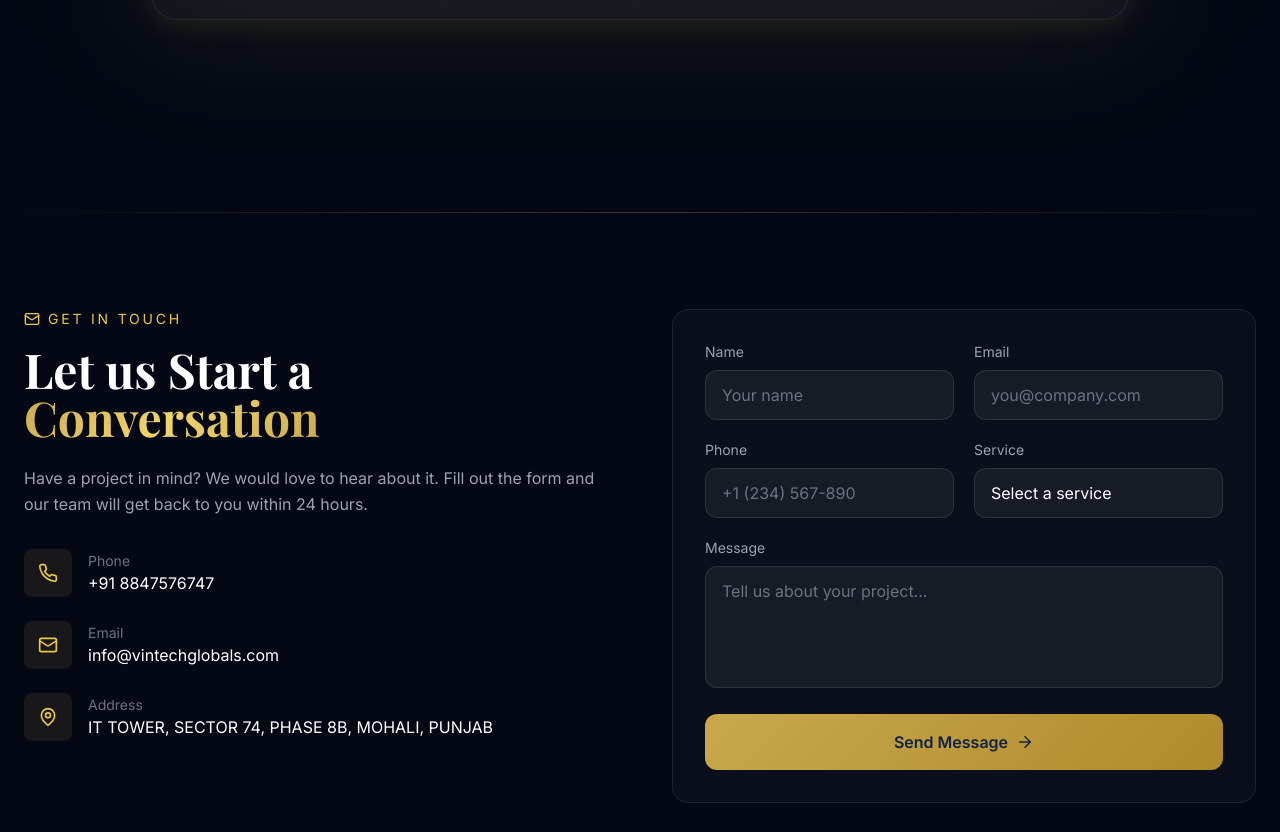
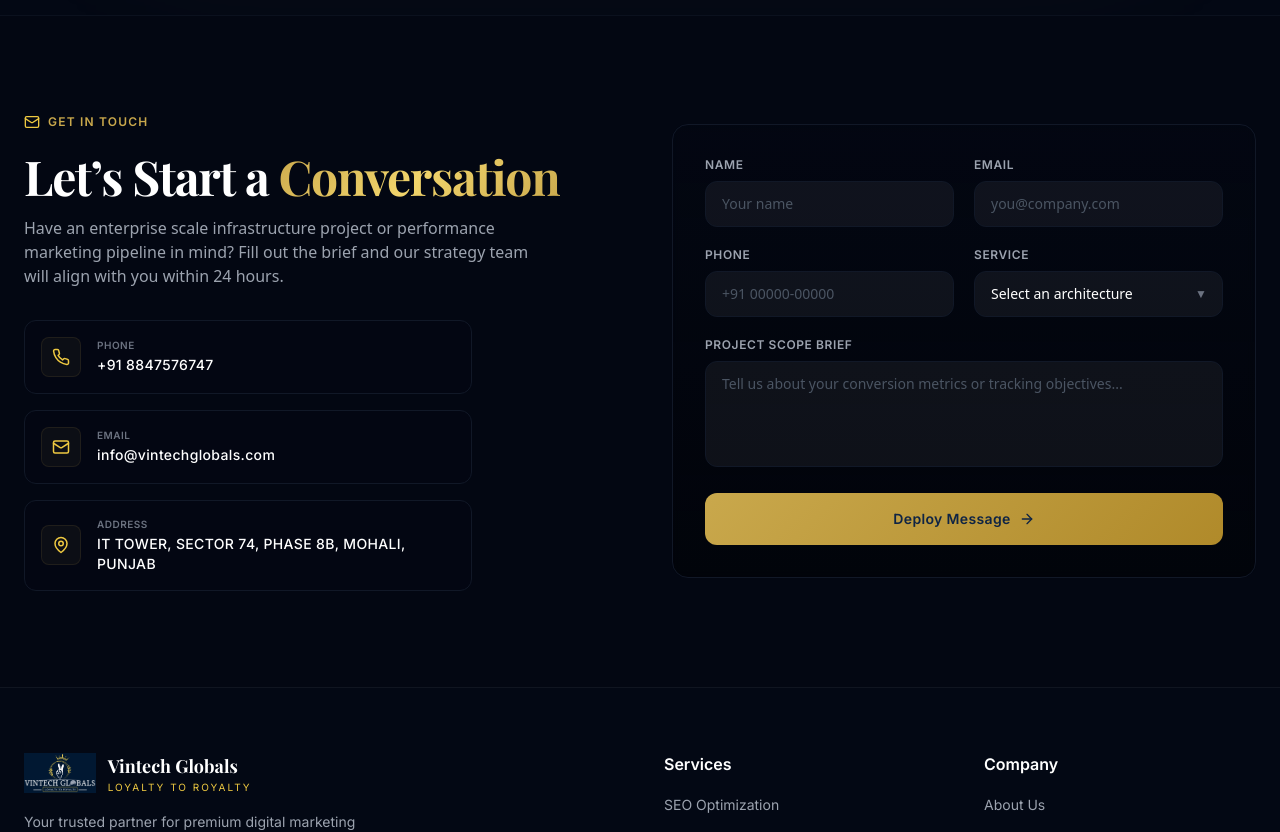
Before and after one commit to parminder17/Vintech-globals-website, a React (Vite) app: page / in a window 1280 px wide. Shown: the part 5778-6610 px from the top of the page. Built offline with nearby package versions, Linux system fonts and the light colour scheme.

Commit message:
Update App.tsx

```diff
--- a/src/App.tsx
+++ b/src/App.tsx
@@ -671,25 +671,23 @@ function Testimonials() {
 // ── CTA Section ──
 function CTASection() {
   return (
-    <section className="py-24 relative">
-      <div className="section-divider mb-24" />
+    <section className="py-24 relative overflow-hidden">
       <div className="max-w-5xl mx-auto px-6">
         <div className="relative animate-on-scroll">
           <div className="absolute -inset-4 bg-gold-500/10 rounded-3xl blur-3xl" />
-          <div className="relative glass-card rounded-3xl p-12 md:p-16 text-center gold-glow border-gold-500/20">
-            <h2 className="font-display text-4xl md:text-5xl font-bold text-white mb-6">
+          <div className="relative rounded-3xl p-12 md:p-16 text-center border border-gold-500/10 bg-gradient-to-b from-gray-950/40 to-black/90 backdrop-blur-md">
+            <h2 className="font-display text-4xl md:text-5xl font-bold text-white mb-6 tracking-tight">
               Ready to <span className="gradient-text">Scale Your Business?</span>
             </h2>
-            <p className="text-gray-400 max-w-2xl mx-auto mb-8 leading-relaxed">
-              Let us create a custom strategy that drives real results for your business.
-              Schedule a free consultation with our experts today.
+            <p className="text-gray-400 max-w-2xl mx-auto mb-8 text-sm md:text-base leading-relaxed font-sans">
+              Let us engineer a custom architectural pipeline that transforms cold digital footprints into verifiable enterprise authority. Schedule a strategic consultation today.
             </p>
             <div className="flex flex-col sm:flex-row items-center justify-center gap-4">
-              <a href="#contact" className="btn-gold px-8 py-4 rounded-full text-base flex items-center gap-2 animate-pulse-glow">
+              <a href="#contact" className="btn-gold px-8 py-4 rounded-full text-base flex items-center gap-2 font-medium tracking-wide">
                 Get a Free Strategy Call
                 <ArrowRight size={18} />
               </a>
-              <a href="tel:+918847576747" className="btn-outline px-8 py-4 rounded-full text-base flex items-center gap-2">
+              <a href="tel:+918847576747" className="btn-outline px-8 py-4 rounded-full text-base flex items-center gap-2 font-medium text-white hover:text-gold-400 border-gray-800 hover:border-gold-500/30 transition-all">
                 <Phone size={18} />
                 Call Us Now
               </a>
@@ -705,145 +703,150 @@ function CTASection() {
 function Contact() {
   const [formState, setFormState] = useState({ name: '', email: '', phone: '', service: '', message: '' });
   const [submitted, setSubmitted] = useState(false);
+
   const handleSubmit = (e: React.FormEvent) => {
     e.preventDefault();
     setSubmitted(true);
     setTimeout(() => setSubmitted(false), 3000);
   };
+
   return (
-    <section id="contact" className="py-24 relative">
-      <div className="section-divider mb-24" />
+    <section id="contact" className="py-24 relative border-t border-gray-900/60 bg-black/10">
       <div className="max-w-7xl mx-auto px-6">
-        <div className="grid lg:grid-cols-2 gap-16">
-          <div className="animate-on-scroll">
-            <div className="inline-flex items-center gap-2 mb-4">
+        <div className="grid lg:grid-cols-2 gap-16 items-center">
+
+          {/* Info Side */}
+          <div className="animate-on-scroll space-y-8">
+            <div className="space-y-4">
+              <div className="inline-flex items-center gap-2">
                 <Mail size={16} className="text-gold-400" />
-              <span className="text-sm text-gold-400 uppercase tracking-[0.2em]">Get In Touch</span>
+                <span className="text-xs font-semibold text-gold-500 uppercase tracking-widest">Get In Touch</span>
               </div>
-            <h2 className="font-display text-4xl md:text-5xl font-bold text-white mb-6">
-              Let us Start a <span className="gradient-text">Conversation</span>
+              <h2 className="font-display text-4xl md:text-5xl font-bold text-white tracking-tight">
+                Let’s Start a <span className="gradient-text">Conversation</span>
               </h2>
-            <p className="text-gray-400 mb-8 leading-relaxed">
-              Have a project in mind? We would love to hear about it. Fill out the form and our team will
-              get back to you within 24 hours.
+              <p className="text-gray-400 text-sm md:text-base leading-relaxed font-sans max-w-lg">
+                Have an enterprise scale infrastructure project or performance marketing pipeline in mind? Fill out the brief and our strategy team will align with you within 24 hours.
               </p>
-            <div className="space-y-6">
-              <div className="flex items-center gap-4">
-                <div className="w-12 h-12 rounded-lg bg-gold-500/10 flex items-center justify-center text-gold-400">
-                  <Phone size={20} />
+            </div>
+
+            {/* Structured Contact Cards */}
+            <div className="space-y-4 max-w-md">
+              {[
+                { label: 'Phone', value: '+91 8847576747', icon: <Phone size={18} /> },
+                { label: 'Email', value: 'info@vintechglobals.com', icon: <Mail size={18} /> },
+                { label: 'Address', value: 'IT TOWER, SECTOR 74, PHASE 8B, MOHALI, PUNJAB', icon: <MapPin size={18} /> }
+              ].map((item, i) => (
+                <div key={i} className="flex items-center gap-4 p-4 rounded-xl border border-gray-900 bg-gray-950/40">
+                  <div className="w-10 h-10 rounded-lg bg-gold-500/5 border border-gold-500/10 flex items-center justify-center text-gold-400 shrink-0">
+                    {item.icon}
                   </div>
                   <div>
-                  <p className="text-sm text-gray-500">Phone</p>
-                  <p className="text-white">+91 8847576747</p>
+                    <p className="text-[10px] text-gray-500 uppercase tracking-wider font-semibold">{item.label}</p>
+                    <p className="text-white text-sm font-medium mt-0.5 tracking-wide">{item.value}</p>
                   </div>
                 </div>
-              <div className="flex items-center gap-4">
-                <div className="w-12 h-12 rounded-lg bg-gold-500/10 flex items-center justify-center text-gold-400">
-                  <Mail size={20} />
-                </div>
-                <div>
-                  <p className="text-sm text-gray-500">Email</p>
-                  <p className="text-white">info@vintechglobals.com</p>
+              ))}
             </div>
           </div>
-              <div className="flex items-center gap-4">
-                <div className="w-12 h-12 rounded-lg bg-gold-500/10 flex items-center justify-center text-gold-400">
-                  <MapPin size={20} />
+
+          {/* Form Side */}
+          <div className="animate-on-scroll delay-200">
+            <div className="p-8 rounded-2xl border border-gray-900 bg-gradient-to-b from-gray-950/60 to-black/40 backdrop-blur-sm relative">
+
+              {submitted ? (
+                <div className="text-center py-12 space-y-4">
+                  <CheckCircle2 size={56} className="text-gold-400 mx-auto" />
+                  <div>
+                    <h3 className="font-display text-2xl font-bold text-white">Message Sent!</h3>
+                    <p className="text-gray-400 text-sm mt-1">Our deployment engineers will be in touch shortly.</p>
                   </div>
-                <div>
-                  <p className="text-sm text-gray-500">Address</p>
-                  <p className="text-white">IT TOWER, SECTOR 74, PHASE 8B, MOHALI, PUNJAB</p>
-                </div>
-              </div>
-            </div>
-          </div>
-          <div className="animate-on-scroll delay-200">
-            <div className="glass-card rounded-2xl p-8">
-              {submitted ? (
-                <div className="text-center py-12">
-                  <CheckCircle2 size={64} className="text-gold-400 mx-auto mb-4" />
-                  <h3 className="font-display text-2xl font-bold text-white mb-2">Message Sent!</h3>
-                  <p className="text-gray-400">We will be in touch shortly.</p>
                 </div>
               ) : (
                 <form onSubmit={handleSubmit} className="space-y-5">
                   <div className="grid sm:grid-cols-2 gap-5">
                     <div>
-                      <label className="text-sm text-gray-400 mb-2 block">Name</label>
+                      <label className="text-xs font-semibold text-gray-400 uppercase tracking-wider mb-2 block">Name</label>
                       <input
                         type="text"
                         required
                         value={formState.name}
                         onChange={(e) => setFormState({ ...formState, name: e.target.value })}
-                        className="w-full px-4 py-3 rounded-xl bg-white/5 border border-white/10 text-white placeholder-gray-500 focus:border-gold-500/50 focus:outline-none transition-colors"
+                        className="w-full px-4 py-3 rounded-xl bg-white/5 border border-gray-900 text-white placeholder-gray-600 focus:border-gold-500/30 focus:outline-none transition-colors font-sans text-sm"
                         placeholder="Your name"
                       />
                     </div>
                     <div>
-                      <label className="text-sm text-gray-400 mb-2 block">Email</label>
+                      <label className="text-xs font-semibold text-gray-400 uppercase tracking-wider mb-2 block">Email</label>
                       <input
                         type="email"
                         required
                         value={formState.email}
                         onChange={(e) => setFormState({ ...formState, email: e.target.value })}
-                        className="w-full px-4 py-3 rounded-xl bg-white/5 border border-white/10 text-white placeholder-gray-500 focus:border-gold-500/50 focus:outline-none transition-colors"
+                        className="w-full px-4 py-3 rounded-xl bg-white/5 border border-gray-900 text-white placeholder-gray-600 focus:border-gold-500/30 focus:outline-none transition-colors font-sans text-sm"
                         placeholder="you@company.com"
                       />
                     </div>
                   </div>
+
                   <div className="grid sm:grid-cols-2 gap-5">
                     <div>
-                      <label className="text-sm text-gray-400 mb-2 block">Phone</label>
+                      <label className="text-xs font-semibold text-gray-400 uppercase tracking-wider mb-2 block">Phone</label>
                       <input
                         type="tel"
                         value={formState.phone}
                         onChange={(e) => setFormState({ ...formState, phone: e.target.value })}
-                        className="w-full px-4 py-3 rounded-xl bg-white/5 border border-white/10 text-white placeholder-gray-500 focus:border-gold-500/50 focus:outline-none transition-colors"
-                        placeholder="+1 (234) 567-890"
+                        className="w-full px-4 py-3 rounded-xl bg-white/5 border border-gray-900 text-white placeholder-gray-600 focus:border-gold-500/30 focus:outline-none transition-colors font-sans text-sm"
+                        placeholder="+91 00000-00000"
                       />
                     </div>
                     <div>
-                      <label className="text-sm text-gray-400 mb-2 block">Service</label>
+                      <label className="text-xs font-semibold text-gray-400 uppercase tracking-wider mb-2 block">Service</label>
+                      <div className="relative">
                         <select
                           value={formState.service}
                           onChange={(e) => setFormState({ ...formState, service: e.target.value })}
-                        className="w-full px-4 py-3 rounded-xl bg-white/5 border border-white/10 text-white focus:border-gold-500/50 focus:outline-none transition-colors appearance-none"
+                          className="w-full px-4 py-3 rounded-xl bg-white/5 border border-gray-900 text-white focus:border-gold-500/30 focus:outline-none transition-colors font-sans text-sm appearance-none cursor-pointer"
                         >
-                        <option value="" className="bg-navy-900">Select a service</option>
-                        <option value="seo" className="bg-navy-900">AI SEO Optimization</option>
-                        <option value="smm" className="bg-navy-900">Social Media Marketing</option>
-                        <option value="web" className="bg-navy-900">Website Design & Development</option>
-                        <option value="google" className="bg-navy-900">Google/youtube Ads</option>
-                        <option value="meta" className="bg-navy-900">Meta Ads</option>
-                        <option value="meta" className="bg-navy-900">Instagram pages promotion</option>
-                        <option value="other" className="bg-navy-900">Other</option>
+                          <option value="" className="bg-black text-gray-400">Select an architecture</option>
+                          <option value="seo" className="bg-gray-950 text-white">Generative Engine Optimization (GEO)</option>
+                          <option value="smm" className="bg-gray-950 text-white">Omni-Channel Scale & SMM</option>
+                          <option value="web" className="bg-gray-950 text-white">Conversion-First Development</option>
+                          <option value="ads" className="bg-gray-950 text-white">Programmatic Google & YouTube Ads</option>
+                          <option value="meta" className="bg-gray-950 text-white">High-Retention Meta Funnels</option>
+                          <option value="brand" className="bg-gray-950 text-white">Media & Influencer Promotions</option>
+                          <option value="other" className="bg-gray-950 text-white">Other Complex Ecosystems</option>
                         </select>
+                        <div className="absolute inset-y-0 right-4 flex items-center pointer-events-none text-gray-500 text-xs">▼</div>
                       </div>
                     </div>
+                  </div>
+
                   <div>
-                    <label className="text-sm text-gray-400 mb-2 block">Message</label>
+                    <label className="text-xs font-semibold text-gray-400 uppercase tracking-wider mb-2 block">Project Scope Brief</label>
                     <textarea
                       rows={4}
                       value={formState.message}
                       onChange={(e) => setFormState({ ...formState, message: e.target.value })}
-                      className="w-full px-4 py-3 rounded-xl bg-white/5 border border-white/10 text-white placeholder-gray-500 focus:border-gold-500/50 focus:outline-none transition-colors resize-none"
-                      placeholder="Tell us about your project..."
+                      className="w-full px-4 py-3 rounded-xl bg-white/5 border border-gray-900 text-white placeholder-gray-600 focus:border-gold-500/30 focus:outline-none transition-colors resize-none font-sans text-sm"
+                      placeholder="Tell us about your conversion metrics or tracking objectives..."
                     />
                   </div>
-                  <button type="submit" className="btn-gold w-full py-4 rounded-xl text-base flex items-center justify-center gap-2">
-                    Send Message
-                    <ArrowRight size={18} />
+
+                  <button type="submit" className="btn-gold w-full py-4 rounded-xl text-sm font-semibold tracking-wide flex items-center justify-center gap-2 transition-transform duration-300 active:scale-[0.98]">
+                    Deploy Message
+                    <ArrowRight size={16} />
                   </button>
                 </form>
               )}
             </div>
           </div>
+
         </div>
       </div>
     </section>
   );
 }
-
 // ── Footer ──
 function Footer() {
   return (
```
Lines whose indentation alone changed are shown as unchanged.
